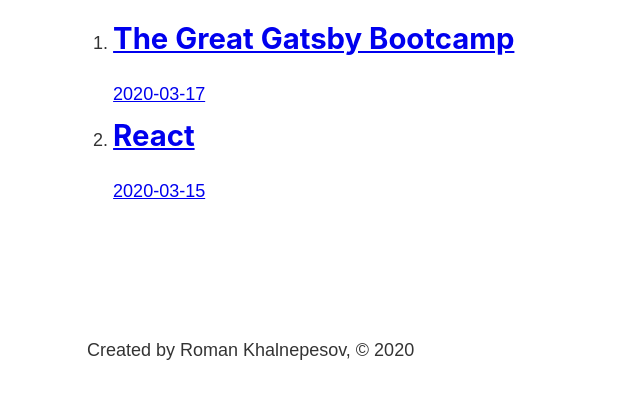
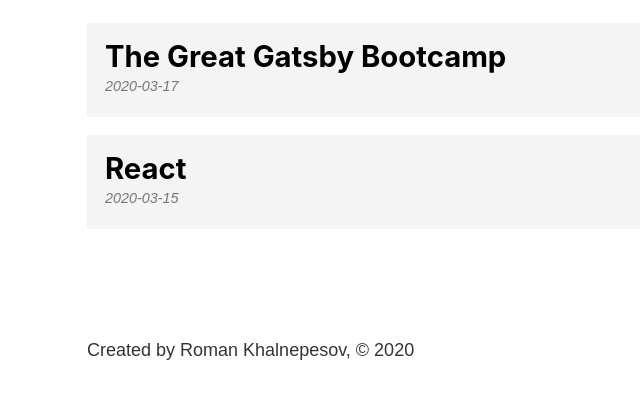
Before and after one commit to Yomudogly/Gatsby-bootcamp, a Gatsby site: page /blog in a window 1280 px wide. Shown: the part 393-792 px from the top of the page, without its empty margins (196-836 px from the left). Built offline with nearby package versions, Linux system fonts and the light colour scheme; Gatsby itself is replaced by a stand-in of ours.

Commit message:
styles to blogadded

```diff
--- a/src/components/footer.js
+++ b/src/components/footer.js
@@ -1,5 +1,8 @@
 import React from 'react'
 import { graphql, useStaticQuery } from 'gatsby'
+
+
+import footerStyles from './footer.module.scss'
 
 const Footer = () => {
 
@@ -14,7 +17,7 @@
     `)
 
     return (
-        <footer>
+        <footer className={footerStyles.footer}>
             <p>Created by {data.site.siteMetadata.author}, © 2020</p>
         </footer>
     )
--- /dev/null
+++ b/src/components/footer.module.scss
@@ -0,0 +1,3 @@
+.footer {
+    margin-top: 3rem;
+}
--- a/src/pages/blog.js
+++ b/src/pages/blog.js
@@ -1,6 +1,8 @@
 import React from 'react'
+import { Link, graphql, useStaticQuery } from 'gatsby'
+
 import Layout from '../components/layout'
-import { Link, graphql, useStaticQuery } from 'gatsby'
+import blogStyles from './blog.module.scss'
 
 
 const BlogPage = () => {
@@ -26,9 +28,9 @@
     return (
         <Layout>
             <h1>My blog</h1>
-            <ol>{data.allMarkdownRemark.edges.map( element => {
+            <ol className={blogStyles.posts}>{data.allMarkdownRemark.edges.map( element => {
                  return (
-                    <li>
+                    <li className={blogStyles.post}>
                     <Link to={`/blog/${element.node.fields.slug}`}>
                         <h2>{element.node.frontmatter.title}</h2>
                         <p>{element.node.frontmatter.date}</p>
--- /dev/null
+++ b/src/pages/blog.module.scss
@@ -0,0 +1,31 @@
+.posts {
+    list-style-type: none;
+    margin: 0;
+}
+
+.post {
+    margin: 1rem 0;
+
+    a {
+        background: #f4f4f4;
+        color: black;
+        display:  block;
+        padding: 1rem;
+        text-decoration: none;
+    }
+
+    a:hover {
+        background: #e4e4e4;
+    }
+
+    h2 {
+        margin-bottom: 0;
+    }
+
+    p {
+        color: #777777;
+        font-size: .8rem;
+        font-style: italic;
+    }
+
+}
```
